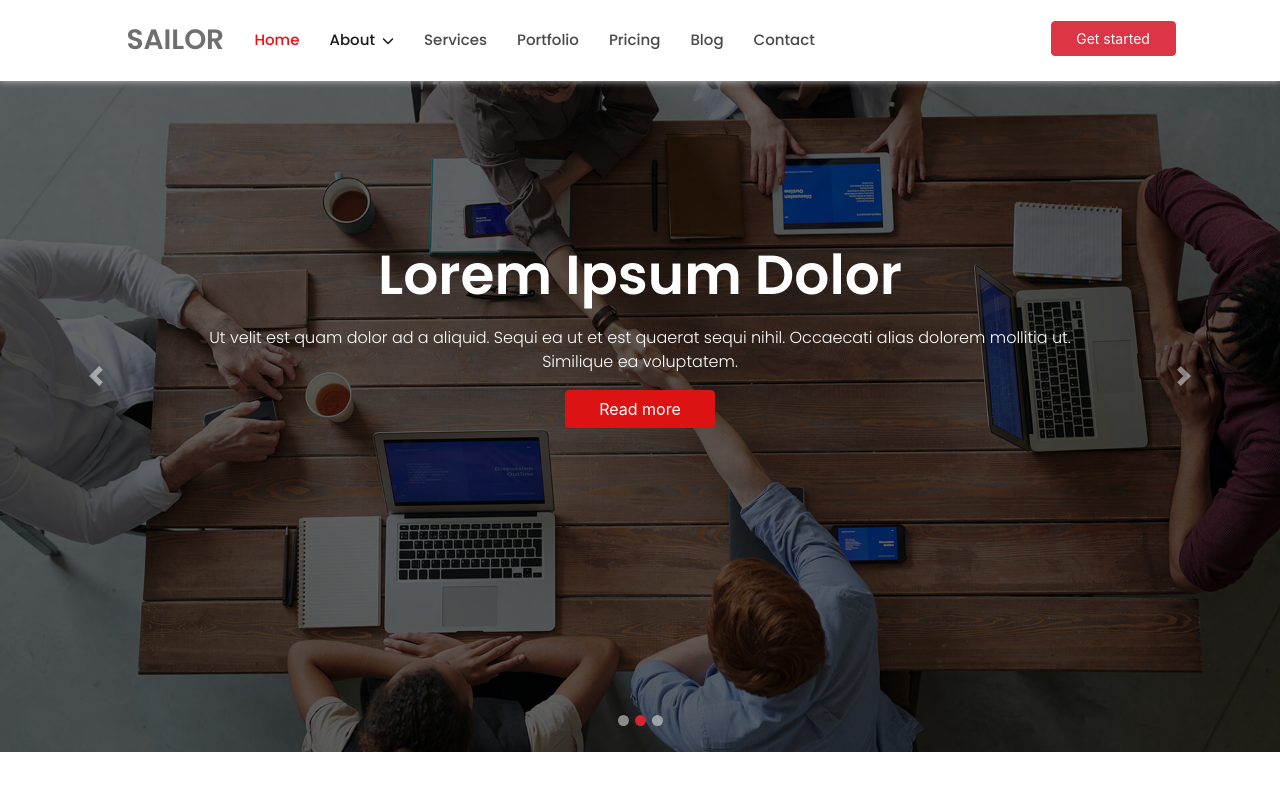
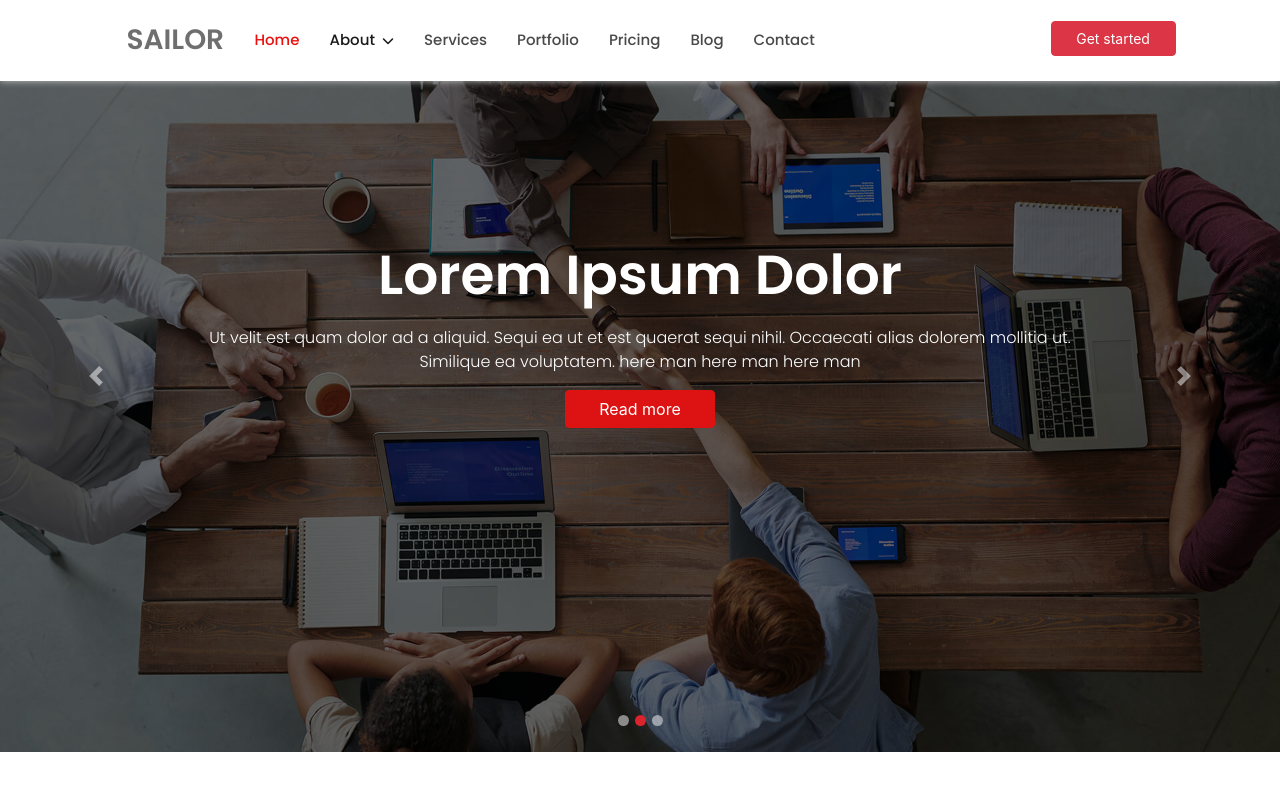
Before and after one commit to adefila/SAILOR_, a plain HTML site: page index.html in a window 1280 px wide. Shown: the top 787 px of the page. Drawn offline with nearby package versions, Linux system fonts and the light colour scheme; a web font is replaced by a local one.

Commit message:
Baton: 3 edits from Sailor (v11)
These changes were made on the live site with Baton and are already showing to visitors. This brings the code in line.

- index.html: text:p4gykn
- index.html: text:p4gykn~2
- index.html: text:p4gykn~3

Not saved to code (still live through the script):
- text:7qlvs: The same words appear 2 times in the code (index.html:291, services.html:161) and were changed to different things, so Baton cannot tell which is which.
- text:w6zrf9: The same words appear 2 times in the code (index.html:283, services.html:153) and were changed to different things, so Baton cannot tell which is which.

Co-authored-by: baton-edit[bot] <347776045+baton-edit[bot]@users.noreply.github.com>

```diff
--- a/index.html
+++ b/index.html
@@ -147,7 +147,7 @@
               <h1 class="display-2" data-aos="fade-down" data-aos-easing="linear" data-aos-duration="1000"
                 id="display-2">
                 Welcome to Sailor Website, where we have all you want is all here for y</h1>
-              <p class="lead" data-aos="fade-up" data-aos-easing="linear" data-aos-duration="1000" id="lead">Ut velit est quam dolor ad a aliquid. Sequi ea ut et est quaerat sequi nihil. Occaecati alias dolorem mollitia ut. Similique ea voluptatem.</p>
+              <p class="lead" data-aos="fade-up" data-aos-easing="linear" data-aos-duration="1000" id="lead">Ut velit est quam dolor ad a aliquid. Sequi ea ut et est quaerat sequi nihil. Occaecati alias dolorem mollitia ut. Similique ea voluptatem. here man here man here man</p>
               <a href="#" data-aos="fade-up" role="button" class="btn btn-danger" id="read-more">Read more</a>
             </div>
           </div>
@@ -160,7 +160,7 @@
                 id="display-2">
                 Lorem Ipsum
                 Dolor</h1>
-              <p class="lead" data-aos="fade-up" data-aos-easing="linear" data-aos-duration="1000" id="lead">Ut velit est quam dolor ad a aliquid. Sequi ea ut et est quaerat sequi nihil. Occaecati alias dolorem mollitia ut. Similique ea voluptatem.</p>
+              <p class="lead" data-aos="fade-up" data-aos-easing="linear" data-aos-duration="1000" id="lead">Ut velit est quam dolor ad a aliquid. Sequi ea ut et est quaerat sequi nihil. Occaecati alias dolorem mollitia ut. Similique ea voluptatem. here man here man here man</p>
               <a href="#" role="button" class="btn btn-danger" id="read-more">Read more</a>
             </div>
           </div>
@@ -173,7 +173,7 @@
                 id="display-2">
                 Sequi ea ut et
                 est quaerat</h1>
-              <p class="lead" data-aos="fade-up" data-aos-easing="linear" data-aos-duration="1000" id="lead">Ut velit est quam dolor ad a aliquid. Sequi ea ut et est quaerat sequi nihil. Occaecati alias dolorem mollitia ut. Similique ea voluptatem.</p>
+              <p class="lead" data-aos="fade-up" data-aos-easing="linear" data-aos-duration="1000" id="lead">Ut velit est quam dolor ad a aliquid. Sequi ea ut et est quaerat sequi nihil. Occaecati alias dolorem mollitia ut. Similique ea voluptatem. here man here man here man</p>
               <a href="#" role="button" class="btn btn-danger" id="read-more">Read more</a>
             </div>
           </div>
```
